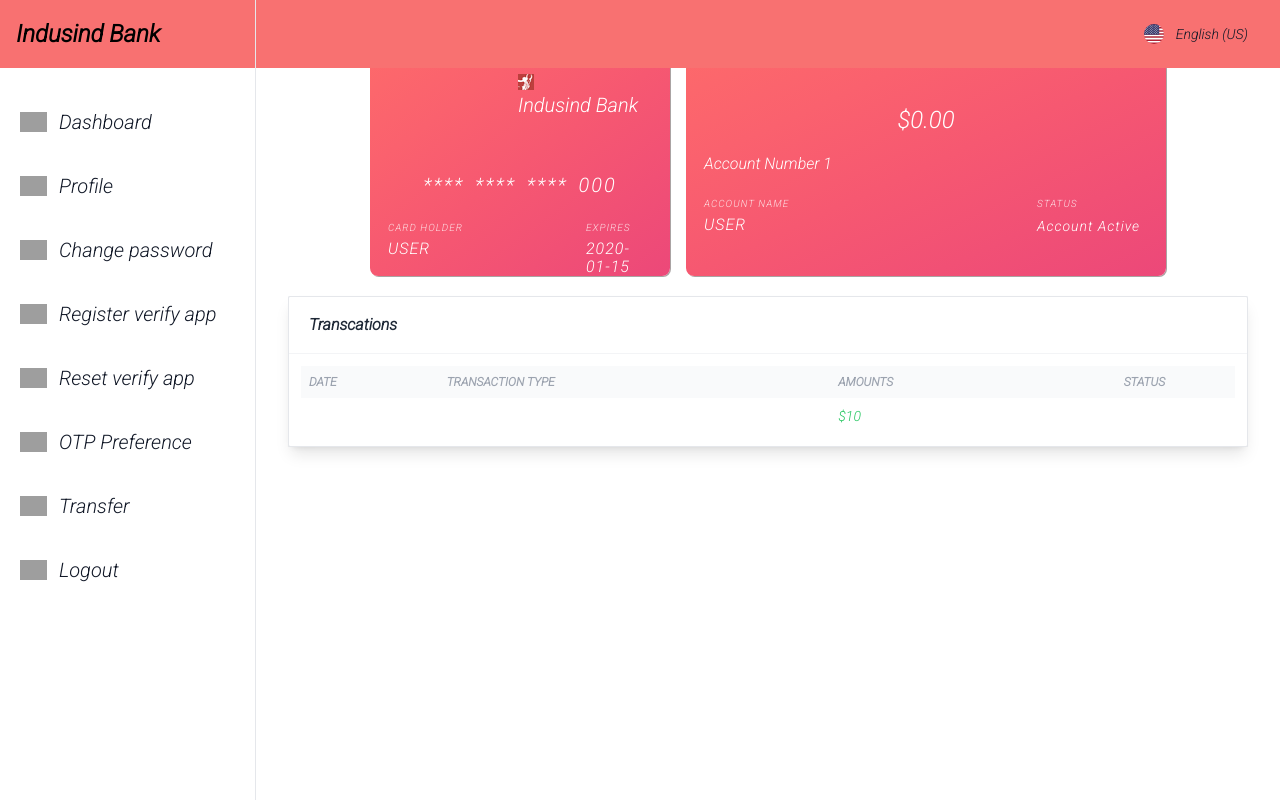
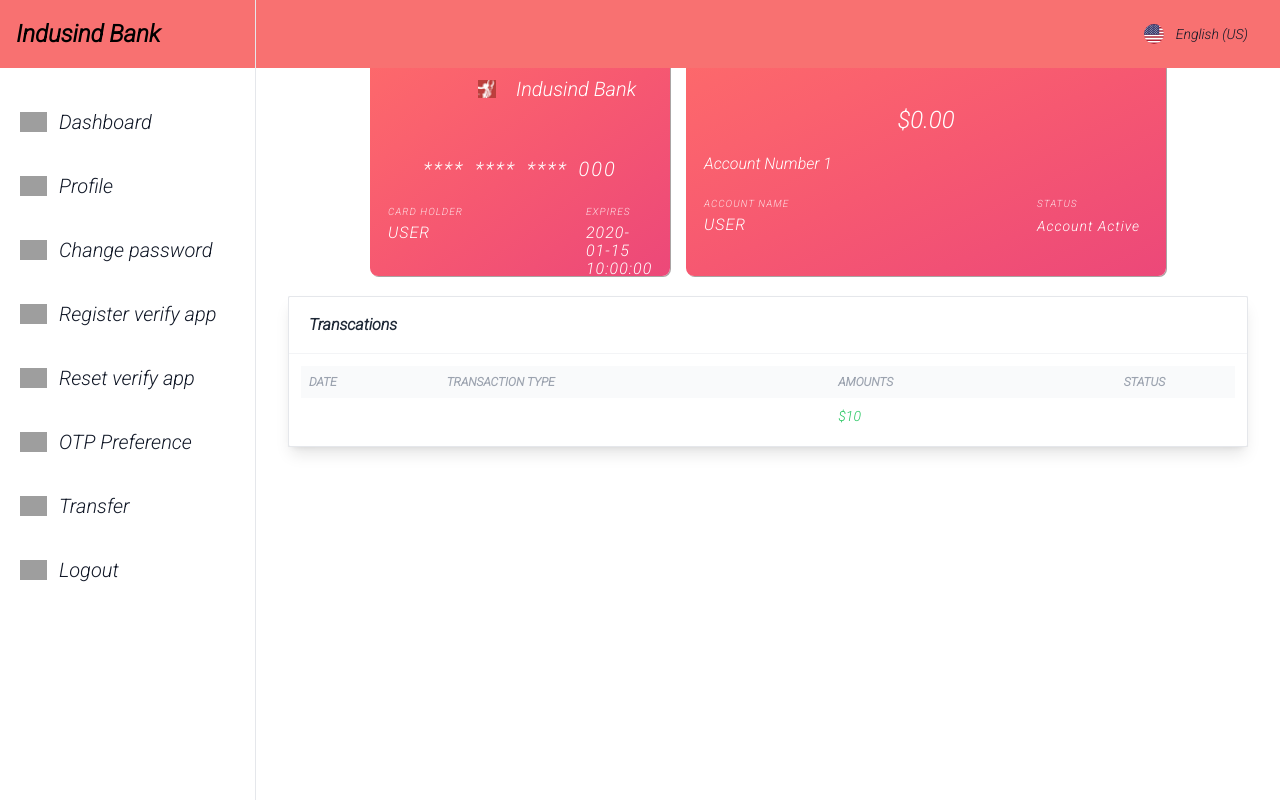
Before and after one commit to SPOTWEBDEV/dashboard, a PHP site: page /user/dashboard/index.php in a window 1280 px wide. Run offline with PHP 8.4, Linux system fonts and the light colour scheme; the visitor is signed in with stand-in values (Sample User, id 1); tables that the repository leaves empty or names only in its code hold one stand-in row (values such as "Sample post"); some libraries are stand-ins or nearby versions; grey boxes are pictures that could not be loaded.

Commit message:
working on the card bank name and icon

```diff
--- a/user/dashboard/index.php
+++ b/user/dashboard/index.php
@@ -45,6 +45,18 @@ $credited = mysqli_num_rows(mysqli_query($connection, "SELECT * FROM `transactio
     <script src="https://cdn.jsdelivr.net/npm/apexcharts"></script>
     <script src="https://cdn.tailwindcss.com"></script>
 </head>
+<style>
+    .bank_name_icon{
+        display: flex;
+        align-items: center;
+        justify-content: center;
+        column-gap: 20px;
+    }
+    .bank_name_icon_img{
+        width: 18px;
+        height: 18px;
+    }
+</style>
 
 
 <body>
@@ -62,8 +74,11 @@ $credited = mysqli_num_rows(mysqli_query($connection, "SELECT * FROM `transactio
                 <div class="sm:rounded-lg dark:border-gray-600 h-fit hidden sm:flex flip w-[300px]">
                     <div class="card">
                         <div class="card__front card__part">
-                            <div class="" style="color: white;margin-left: 130px;font-size: 20px;display: flex;">
-                                <p><img src="../../assets/img/favicon.ico"> Indusind Bank</p>
+                            <div class="" style="color: white;margin-left: 90px;font-size: 20px;display: flex;">
+                                <div class="bank_name_icon">
+                                    <img class="bank_name_icon_img" src="../../assets/img/favicon.ico">
+                                    <p>Indusind Bank</p>
+                                </div>
                             </div>
                             <img class="card__front-square card__square">
                             <img class="card__front-logo card__logo">
@@ -124,7 +139,7 @@ $credited = mysqli_num_rows(mysqli_query($connection, "SELECT * FROM `transactio
                                     <?php if ($count >= 3) { ?>
                                         <button class="text-sm">Account Frozen</button>
                                     <?php } else { ?>
-                                        <button class="text-sm" >Account Active</button>
+                                        <button class="text-sm">Account Active</button>
                                     <?php }  ?>
 
                                 </p>
```
